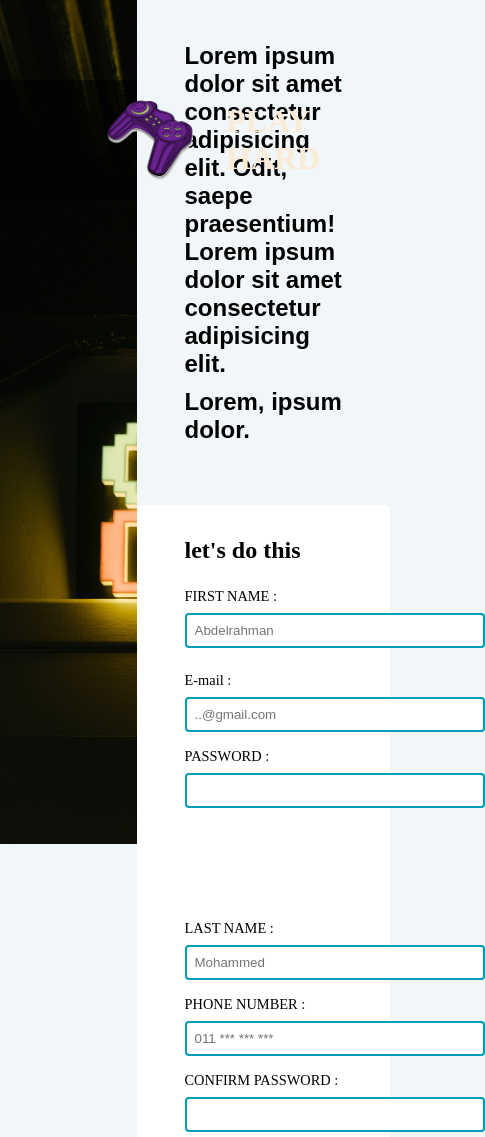
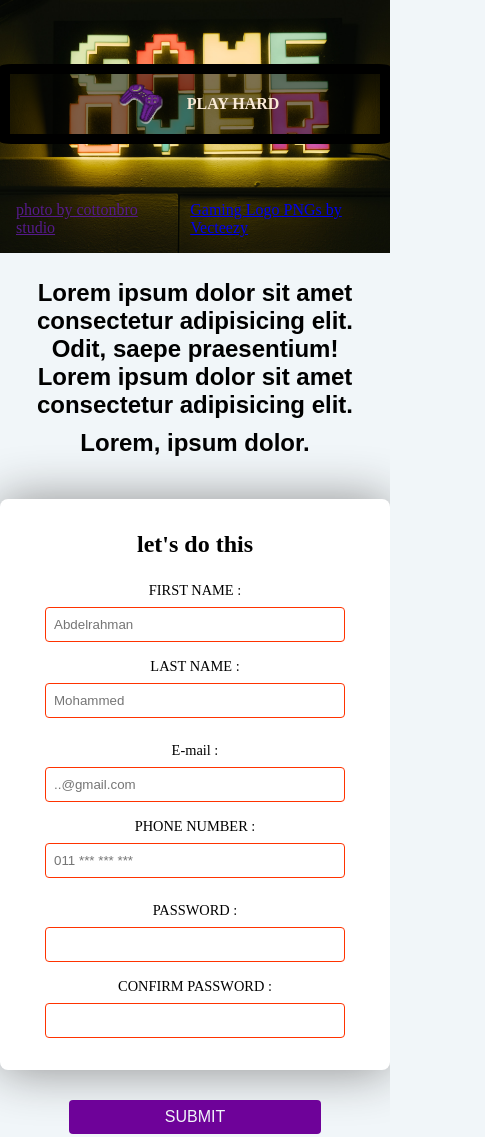
Before and after one commit to Wespro/Project-Sign-Up-Form-TOP, a plain HTML site: page index.html in a window 390 px wide. Shown: the top 1137 px of the page, 485 px wide, since content can reach past the window. Drawn offline with Linux system fonts and the light colour scheme.

Commit message:
Update UI and Add responsiveness.

```diff
--- a/index.html
+++ b/index.html
@@ -10,6 +10,7 @@
 
   <body>
     <section class="leftSide">
+      <div class="logoRectangle">
         <h1>
           <img
             class="logo"
@@ -18,11 +19,14 @@
           />
           PLAY HARD
         </h1>
-      <div class="logoRectangle"></div>
+      </div>
 
       <div class="credit">
-        <p></p>
-        <p></p>
+        <a href="">photo by cottonbro studio</a>
+        <br />
+        <a href="https://www.vecteezy.com/free-png/gaming-logo"
+          >Gaming Logo PNGs by Vecteezy</a
+        >
       </div>
     </section>
     <section class="rightSide">
@@ -36,7 +40,6 @@
       <div class="form-wrapper">
         <h2>let's do this</h2>
         <form action="" method="post">
-          <div class="formInner">
           <div class="row fullName">
             <div class="a firsName">
               <label for="firstName">FIRST NAME : </label>
@@ -47,8 +50,19 @@
                 placeholder="Abdelrahman"
                 required
               />
-                <span></span>
             </div>
+            <div class="a lastName">
+              <label for="lastName">LAST NAME : </label>
+              <input
+                type="text"
+                name="lastName"
+                id="lastName"
+                placeholder="Mohammed"
+                required
+              />
+            </div>
+          </div>
+          <div class="row contact">
             <div class="a email">
               <label for="email">E-mail : </label>
               <input
@@ -59,24 +73,6 @@
                 required
               />
             </div>
-              <div class="a password">
-                <label for="passowrd">PASSWORD :</label>
-                <input type="password" name="passowrd" id="passowrd" required />
-              </div>
-            </div>
-
-            <div class="row contact">
-              <div class="a lastName">
-                <label for="lastName">LAST NAME : </label>
-                <input
-                  type="text"
-                  name="lastName"
-                  id="lastName"
-                  placeholder="Mohammed"
-                  required
-                />
-              </div>
-
             <div class="a phone">
               <label for="phone">PHONE NUMBER : </label>
               <input
@@ -87,6 +83,13 @@
                 required
               />
             </div>
+          </div>
+          <div class="row passwordContainer">
+            <div class="a password">
+              <label for="passowrd">PASSWORD :</label>
+              <input type="password" name="passowrd" id="passowrd" required />
+            </div>
+
             <div class="a c-password">
               <label for="c-passowrd"> CONFIRM PASSWORD :</label>
               <input
@@ -97,7 +100,7 @@
               />
             </div>
           </div>
-          </div>
+
           <div class="submit">
             <button type="submit">SUBMIT</button>
             <p>Already have an account? <a href="">Log in</a></p>
--- a/styles.css
+++ b/styles.css
@@ -10,36 +10,48 @@ body {
 .leftSide {
   background-image: url(./imgs/pexels-cottonbro-studio-4835419.jpg);
   background-size: cover;
-  width: max(10000px, 2px);
+  background-position: center;
+  width: max(70rem, 1rem);
   height: 100vh;
   position: relative;
+  display: flex;
+  flex-direction: column;
+  justify-content: space-between;
+  align-items: center;
 }
+.logoRectangle {
+  background-color: rgba(0, 0, 0, 0.5);
+  border: 10px solid;
 
+  width: 100%;
+  border-radius: 3%;
+  display: flex;
+  justify-content: center;
+  align-items: center;
+  margin: 6rem 0 0;
+}
 .logo {
   width: 120px;
 }
 .leftSide h1 {
-  position: absolute;
-  top: 80px;
-  left: 90px;
   display: flex;
   gap: 1rem;
   color: antiquewhite;
   align-items: center;
-  z-index: 1;
+  justify-content: center;
   font-size: 2rem;
 }
-.logoRectangle {
-  background-color: black;
-  height: 120px;
-  opacity: 0.5;
-  position: relative;
-  top: 80px;
+.credit {
+  display: flex;
+  justify-content: center;
+  gap: 1rem;
+  margin-bottom: 1rem;
+  padding: 0 1rem;
 }
 .rightSide {
   display: flex;
   flex-direction: column;
-  gap: 1.2rem;
+  gap: 1rem;
 }
 .top {
   padding: 2rem 3rem;
@@ -50,30 +62,28 @@ body {
 }
 .form-wrapper {
   background-color: #ffffff;
-  border-radius: 5px;
+  border-radius: 8px;
   padding: 2rem 3rem;
-  width: 65vw;
+  width: 100%;
+  box-shadow: 0px 1px 50px rgb(141, 141, 141);
+  margin: 0 0 8rem;
 }
 form {
   display: flex;
+  flex-wrap: wrap;
   position: relative;
-  gap: 1rem;
+  gap: 0.5rem;
 }
+
 .form-wrapper h2 {
   margin: 0 0 0.5rem;
-}
-.formInner {
-  display: flex;
-  flex-wrap: wrap;
-
-  width: 100%;
-  gap: 6rem;
 }
 
 .row {
   display: flex;
-  flex-direction: column;
-  justify-content: space-around;
+  justify-content: start;
+  gap: 8rem;
+  flex-wrap: wrap;
 }
 .a {
   display: flex;
@@ -84,19 +94,20 @@ input {
   padding: 0.5rem;
   width: 300px;
   height: 35px;
-  border: 2px solid;
+  border: 2px solid black;
   opacity: 0.3;
   border-radius: 4px;
 }
 
+input:invalid {
+  border: 1px solid rgb(255, 51, 0);
+  opacity: 1;
+}
 input:valid {
   border: 2px solid rgb(3, 204, 3);
   opacity: 1;
 }
-input:invalid {
-  border: 2px solid rgb(0, 156, 184);
-  opacity: 1;
-}
+
 label {
   font-size: 0.9rem;
   margin-top: 1rem;
@@ -115,13 +126,66 @@ label {
   padding: 0.5rem 6rem;
   font-size: 1rem;
   border: none;
-  background-color: #698352;
+  background-color: #6e0299;
   border-radius: 4px;
+  color: #f1f6f9;
 }
 .submit button:hover {
-  background-color: #6e994a;
+  background-color: #9601d1;
 }
 
-/* @media only screen and () {
+@media only screen and (max-width: 1250px) {
+  body {
+    display: flex;
+    flex-direction: column;
+    background-color: #f1f6f9;
+  }
+  .leftSide {
+    background-position-y: 57rem;
+    width: 100vw;
+    height: 60vh;
+  }
+  .logoRectangle {
+    margin: 10rem 0 0;
+  }
+  .logo {
+    width: 100px;
+  }
+  .rightSide {
+    text-align: center;
+  }
 
-} */
+  form {
+    justify-content: center;
+  }
+
+  .row {
+    justify-content: center;
+  }
+
+  .submit {
+    align-items: center;
+  }
+}
+@media only screen and (max-width: 830px) {
+  .leftSide {
+    width: 100vw;
+    height: 30vh;
+  }
+  .logoRectangle {
+    margin: 4rem 0 0;
+  }
+  .logoRectangle h1 {
+    font-size: 1rem;
+  }
+  .logo {
+    width: 60px;
+  }
+  .top {
+    padding: 1rem;
+  }
+  .row {
+    justify-content: center;
+    gap: 0;
+  }
+}
```
Also changed, not shown: app .js (added), 1 other file. Lines whose indentation alone changed are shown as unchanged.
